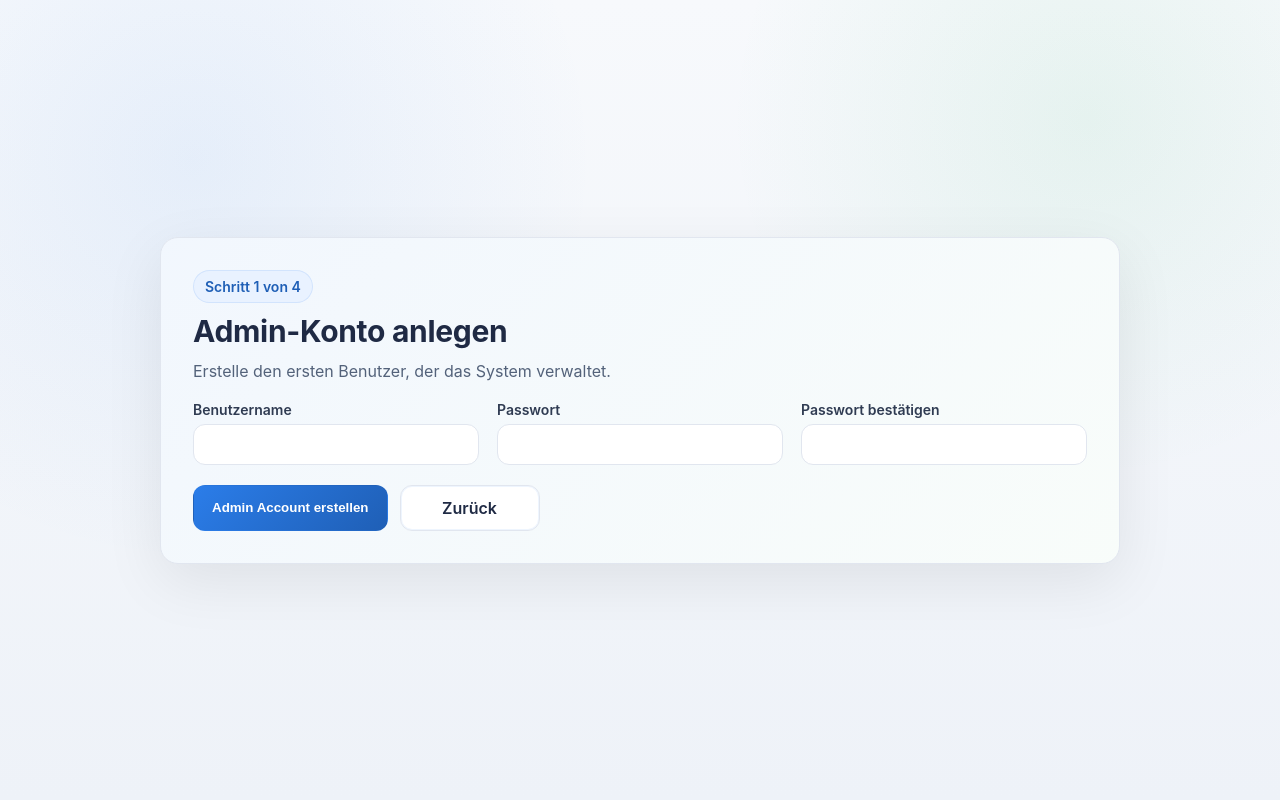
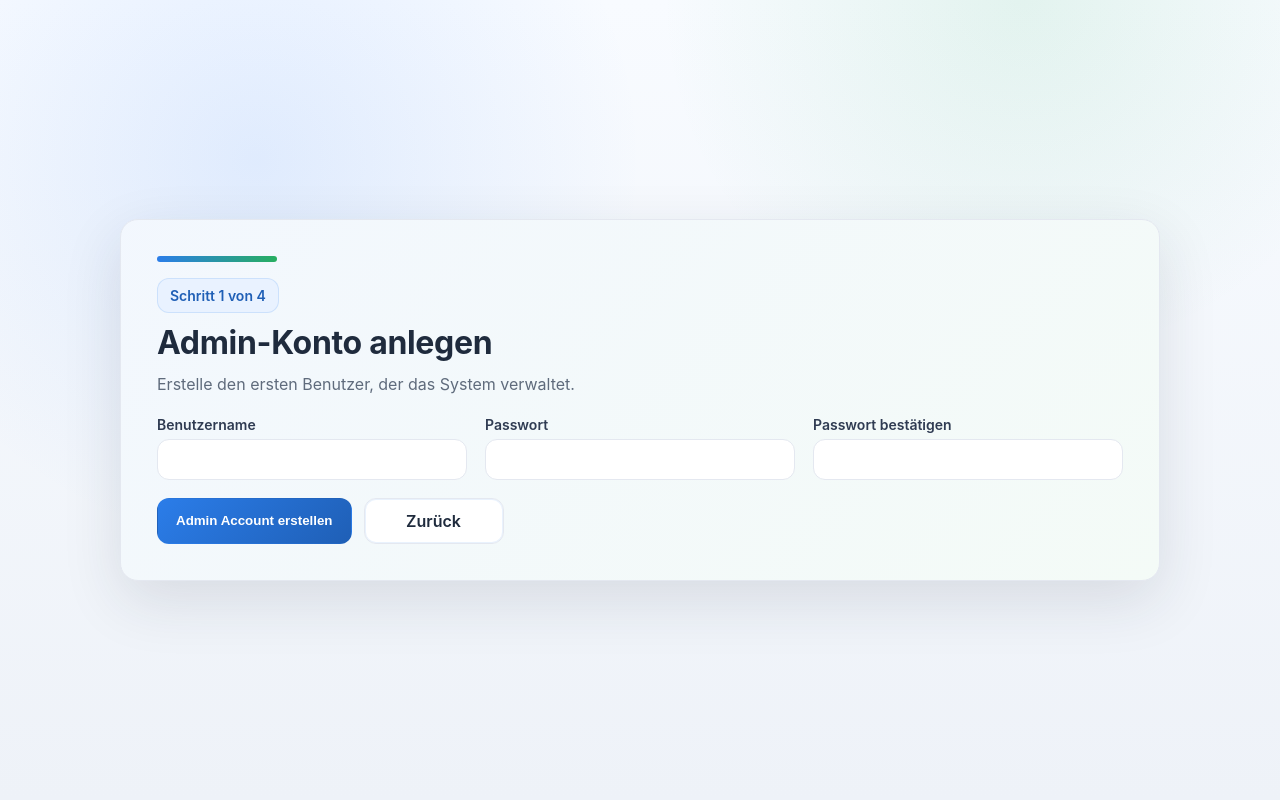
Before and after one commit to Crusha5/MietAssistent, a Flask app: page /setup/admin in a window 1280 px wide. Run offline with Flask 3, Linux system fonts and the light colour scheme.

Commit message:
Setup-Weiterleitung und Layout korrigieren

```diff
--- a/app/__init__.py
+++ b/app/__init__.py
@@ -184,7 +184,7 @@ def create_app():
 
             if not User.query.first():
                 app.logger.info("SETUP REDIRECT: kein Benutzer vorhanden, leite zu /setup um")
-                return redirect(url_for('setup.setup_index'))
+                return redirect('/setup')
         except Exception as exc:
             app.logger.warning(f"SETUP CHECK fehlgeschlagen: {exc}")
             return None
--- a/app/static/css/setup.css
+++ b/app/static/css/setup.css
@@ -1,23 +1,23 @@
 :root {
-    --setup-bg: #f5f7fb;
-    --setup-surface: #ffffff;
-    --setup-primary: #2b7de9;
-    --setup-primary-dark: #1f5fb6;
-    --setup-success: #27ae60;
-    --setup-border: #e1e6ef;
-    --setup-text: #1f2a44;
+    --bg: radial-gradient(circle at 20% 20%, rgba(60,133,255,0.12), transparent 32%),
+           radial-gradient(circle at 80% 0%, rgba(39,174,96,0.10), transparent 28%),
+           linear-gradient(180deg, #f8fbff 0%, #eef2f8 100%);
+    --surface: #ffffff;
+    --border: #e4e8f0;
+    --text: #1f2b3d;
+    --muted: #5f6b7c;
+    --primary: #2b7de9;
+    --primary-dark: #1f5fb6;
+    --shadow: 0 20px 60px rgba(31,43,61,0.12);
 }
 
 * { box-sizing: border-box; }
 
 body {
     margin: 0;
-    padding: 0;
-    font-family: 'Inter', 'Segoe UI', Arial, sans-serif;
-    background: radial-gradient(circle at 15% 20%, rgba(43,125,233,0.08), transparent 32%),
-                radial-gradient(circle at 85% 15%, rgba(39,174,96,0.08), transparent 28%),
-                linear-gradient(180deg, #f7f9fc 0%, #eef2f8 100%);
-    color: var(--setup-text);
+    font-family: 'Inter', 'Segoe UI', system-ui, -apple-system, sans-serif;
+    background: var(--bg);
+    color: var(--text);
     min-height: 100vh;
 }
 
@@ -26,18 +26,17 @@ body {
     display: flex;
     align-items: center;
     justify-content: center;
-    padding: clamp(18px, 4vw, 42px);
+    padding: clamp(18px, 4vw, 46px);
 }
 
 .setup-card {
-    width: min(960px, 100%);
-    margin: 0 auto;
-    background: var(--setup-surface);
-    border: 1px solid var(--setup-border);
+    position: relative;
+    width: min(1040px, 100%);
+    background: var(--surface);
+    border: 1px solid var(--border);
     border-radius: 18px;
-    padding: clamp(22px, 2.5vw, 36px);
-    box-shadow: 0 18px 60px rgba(0,0,0,0.08);
-    position: relative;
+    padding: clamp(20px, 3vw, 36px);
+    box-shadow: var(--shadow);
     overflow: hidden;
 }
 
@@ -45,42 +44,80 @@ body {
     content: "";
     position: absolute;
     inset: 0;
-    background: linear-gradient(135deg, rgba(43,125,233,0.08), rgba(39,174,96,0.04));
-    opacity: 0.8;
+    background: linear-gradient(135deg, rgba(43,125,233,0.06), rgba(39,174,96,0.05));
     pointer-events: none;
     z-index: 0;
 }
 
-.setup-card > * {
-    position: relative;
-    z-index: 1;
+.setup-card > * { position: relative; z-index: 1; }
+
+.setup-topbar {
+    height: 6px;
+    width: 120px;
+    background: linear-gradient(90deg, #2b7de9, #27ae60);
+    border-radius: 999px;
+    margin-bottom: 16px;
 }
 
 .setup-header {
-    display: flex;
-    flex-direction: column;
+    display: grid;
     gap: 10px;
     margin-bottom: 18px;
 }
 
+.setup-badge {
+    display: inline-flex;
+    align-items: center;
+    gap: 8px;
+    width: fit-content;
+    padding: 8px 12px;
+    border-radius: 12px;
+    background: #e9f2ff;
+    color: var(--primary-dark);
+    font-weight: 600;
+    font-size: 14px;
+    border: 1px solid rgba(43,125,233,0.15);
+}
+
 .setup-title {
-    font-size: clamp(24px, 3vw, 30px);
     margin: 0;
-    color: var(--setup-text);
+    font-size: clamp(24px, 3vw, 32px);
     letter-spacing: -0.01em;
 }
 
 .setup-subtitle {
     margin: 0;
-    color: #53627a;
-    line-height: 1.5;
+    color: var(--muted);
+    line-height: 1.6;
+}
+
+.setup-list {
+    list-style: none;
+    margin: 18px 0 0;
+    padding: 0;
+    display: grid;
+    gap: 12px;
+}
+
+.setup-list li {
+    display: grid;
+    grid-template-columns: auto 1fr;
+    align-items: center;
+    gap: 10px;
+    padding: 14px 16px;
+    border: 1px solid var(--border);
+    border-radius: 12px;
+    background: linear-gradient(180deg, #f9fbff 0%, #f2f6ff 100%);
+    box-shadow: 0 10px 30px rgba(31,43,61,0.06);
+    font-weight: 600;
+    color: #23314a;
 }
 
 .setup-actions {
+    margin-top: 22px;
     display: flex;
     flex-wrap: wrap;
     gap: 12px;
-    margin-top: 22px;
 }
 
 .setup-btn {
@@ -93,79 +130,40 @@ body {
     border: 1px solid transparent;
     font-weight: 600;
     text-decoration: none;
-    color: white;
+    color: #fff;
     background: linear-gradient(135deg, #2b7de9, #1f5fb6);
-    transition: transform 0.18s ease, box-shadow 0.18s ease, background 0.18s ease;
     min-width: 140px;
     text-align: center;
+    cursor: pointer;
+    transition: transform 0.15s ease, box-shadow 0.15s ease, background 0.15s ease;
 }
 
 .setup-btn:hover {
-    background: linear-gradient(135deg, #2e86ff, #1e55a2);
     transform: translateY(-1px);
-    box-shadow: 0 10px 28px rgba(43,125,233,0.25);
+    box-shadow: 0 12px 26px rgba(43,125,233,0.25);
+    background: linear-gradient(135deg, #2f86ff, #1e55a2);
 }
 
 .setup-btn.secondary {
     background: #fff;
-    color: var(--setup-text);
-    border: 1px solid var(--setup-border);
-    box-shadow: inset 0 0 0 1px rgba(43,125,233,0.08);
+    color: var(--text);
+    border: 1px solid var(--border);
+    box-shadow: inset 0 0 0 1px rgba(43,125,233,0.10);
 }
 
 .setup-btn.secondary:hover {
-    border-color: var(--setup-primary);
-    color: var(--setup-primary-dark);
-    box-shadow: inset 0 0 0 1px rgba(43,125,233,0.2);
+    border-color: var(--primary);
+    color: var(--primary-dark);
 }
-
-.setup-badge {
-    display: inline-flex;
-    align-items: center;
-    gap: 8px;
-    background: #e9f2ff;
-    color: var(--setup-primary-dark);
-    padding: 8px 12px;
-    border-radius: 999px;
-    font-weight: 600;
-    font-size: 14px;
-    width: fit-content;
-    box-shadow: inset 0 0 0 1px rgba(43,125,233,0.12);
-}
-
-.setup-list {
-    list-style: none;
-    padding: 0;
-    margin: 14px 0 0;
-    display: grid;
-    gap: 12px;
-}
-
-.setup-list li {
-    display: grid;
-    grid-template-columns: auto 1fr;
-    align-items: center;
-    gap: 10px;
-    padding: 14px;
-    border: 1px solid var(--setup-border);
-    border-radius: 12px;
-    background: linear-gradient(180deg, #fafbff 0%, #f6f8ff 100%);
-    box-shadow: 0 4px 16px rgba(0,0,0,0.03);
-}
-
 
 .form-grid {
     display: grid;
     grid-template-columns: repeat(auto-fit, minmax(240px, 1fr));
     gap: 16px 18px;
-    margin-top: 14px;
+    margin-top: 12px;
 }
 
-.form-group {
-    display: flex;
-    flex-direction: column;
-    gap: 6px;
-}
+.form-group { display: flex; flex-direction: column; gap: 6px; }
 
 .form-group label {
     font-weight: 600;
@@ -176,7 +174,7 @@ body {
 .form-group input,
 .form-group select,
 .form-group textarea {
-    border: 1px solid var(--setup-border);
+    border: 1px solid var(--border);
     border-radius: 12px;
     padding: 11px 12px;
     font-size: 15px;
@@ -189,35 +187,47 @@ body {
 .form-group select:focus,
 .form-group textarea:focus {
     outline: none;
-    border-color: var(--setup-primary);
+    border-color: var(--primary);
     box-shadow: 0 0 0 3px rgba(43,125,233,0.18);
 }
 
+textarea { min-height: 120px; resize: vertical; }
 
-.form-footer {
-    margin-top: 20px;
-}
+.form-footer { margin-top: 18px; }
 
 .setup-info {
-    margin-top: 18px;
+    margin-top: 16px;
     padding: 14px 16px;
     border-radius: 12px;
     background: #f0f4ff;
-    border: 1px dashed var(--setup-primary);
-    box-shadow: inset 0 0 0 1px rgba(43,125,233,0.08);
+    border: 1px solid rgba(43,125,233,0.35);
+    color: #1f2b3d;
 }
 
-@media (max-width: 640px) {
-    .setup-card {
-        padding: 18px;
-    }
+.setup-stepper {
+    display: grid;
+    grid-template-columns: repeat(auto-fit, minmax(140px, 1fr));
+    gap: 12px;
+    margin-bottom: 12px;
+}
 
-    .setup-actions {
-        flex-direction: column;
-    }
+.setup-step {
+    padding: 10px 12px;
+    border-radius: 10px;
+    border: 1px solid var(--border);
+    background: #fbfcff;
+    color: var(--muted);
+    font-weight: 600;
+}
 
-    .setup-btn {
-        width: 100%;
-        justify-content: center;
-    }
+.setup-step.active {
+    border-color: rgba(43,125,233,0.45);
+    background: #e9f2ff;
+    color: var(--primary-dark);
 }
+
+@media (max-width: 720px) {
+    .setup-card { padding: 18px; }
+    .setup-actions { flex-direction: column; }
+    .setup-btn { width: 100%; }
+}
--- a/app/templates/setup/admin.html
+++ b/app/templates/setup/admin.html
@@ -9,6 +9,7 @@
 <body>
     <div class="setup-shell">
         <div class="setup-card">
+            <div class="setup-topbar"></div>
             <div class="setup-header">
                 <span class="setup-badge">Schritt 1 von 4</span>
                 <h1 class="setup-title">Admin-Konto anlegen</h1>
--- a/app/templates/setup/already_complete.html
+++ b/app/templates/setup/already_complete.html
@@ -9,6 +9,7 @@
 <body>
     <div class="setup-shell">
         <div class="setup-card" style="text-align:center;">
+            <div class="setup-topbar"></div>
             <div class="setup-header" style="align-items:center;">
                 <span class="setup-badge">Setup</span>
                 <h1 class="setup-title">Setup bereits abgeschlossen</h1>
--- a/app/templates/setup/apartment.html
+++ b/app/templates/setup/apartment.html
@@ -9,6 +9,7 @@
 <body>
     <div class="setup-shell">
         <div class="setup-card">
+            <div class="setup-topbar"></div>
             <div class="setup-header">
                 <span class="setup-badge">Schritt 3 von 4</span>
                 <h1 class="setup-title">Erste Einheit anlegen</h1>
--- a/app/templates/setup/building.html
+++ b/app/templates/setup/building.html
@@ -9,6 +9,7 @@
 <body>
     <div class="setup-shell">
         <div class="setup-card">
+            <div class="setup-topbar"></div>
             <div class="setup-header">
                 <span class="setup-badge">Schritt 2 von 4</span>
                 <h1 class="setup-title">Gebäude anlegen</h1>
--- a/app/templates/setup/complete.html
+++ b/app/templates/setup/complete.html
@@ -9,6 +9,7 @@
 <body>
     <div class="setup-shell">
         <div class="setup-card" style="text-align:center;">
+            <div class="setup-topbar"></div>
             <div class="setup-header" style="align-items:center;">
                 <span class="setup-badge">Fertig</span>
                 <h1 class="setup-title">Setup abgeschlossen</h1>
--- a/app/templates/setup/meter_types.html
+++ b/app/templates/setup/meter_types.html
@@ -9,6 +9,7 @@
 <body>
     <div class="setup-shell">
         <div class="setup-card">
+            <div class="setup-topbar"></div>
             <div class="setup-header">
                 <span class="setup-badge">Schritt 4 von 4</span>
                 <h1 class="setup-title">Standard-Zählertypen</h1>
--- a/app/templates/setup/welcome.html
+++ b/app/templates/setup/welcome.html
@@ -9,6 +9,7 @@
 <body>
     <div class="setup-shell">
         <div class="setup-card">
+            <div class="setup-topbar"></div>
             <div class="setup-header">
                 <span class="setup-badge">Setup-Assistent</span>
                 <h1 class="setup-title">Einrichtungsassistent</h1>
```
